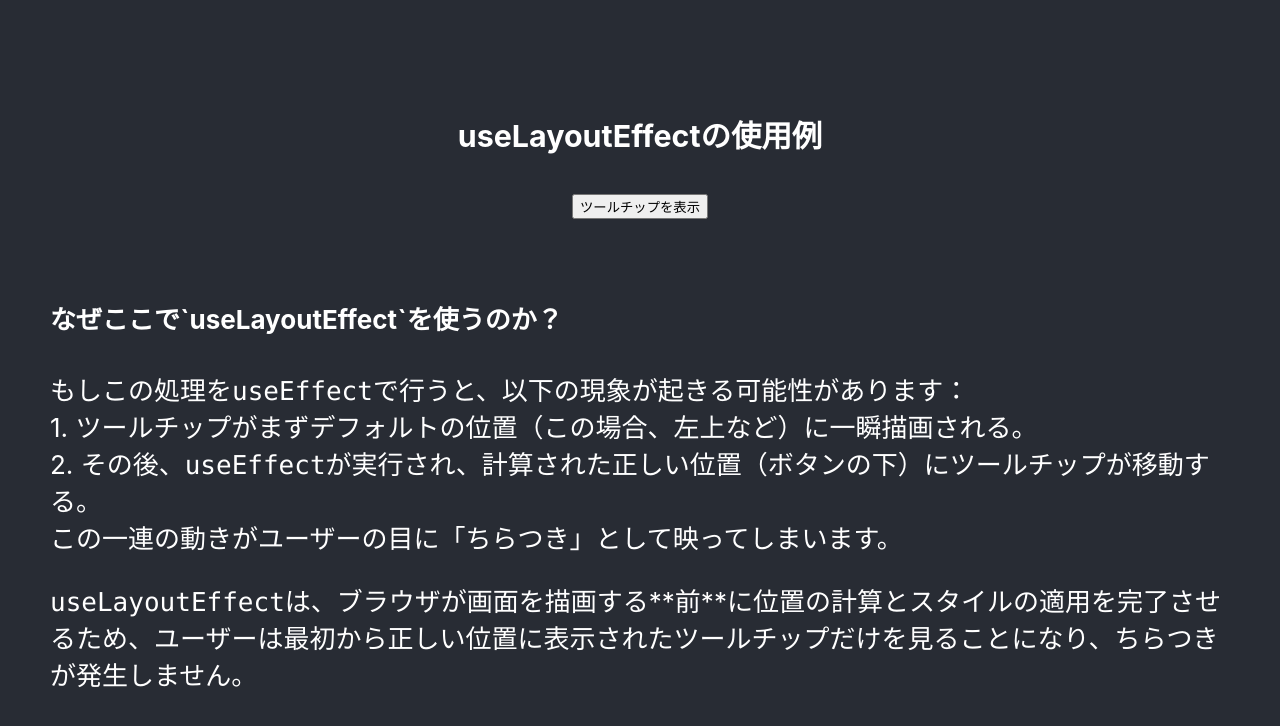
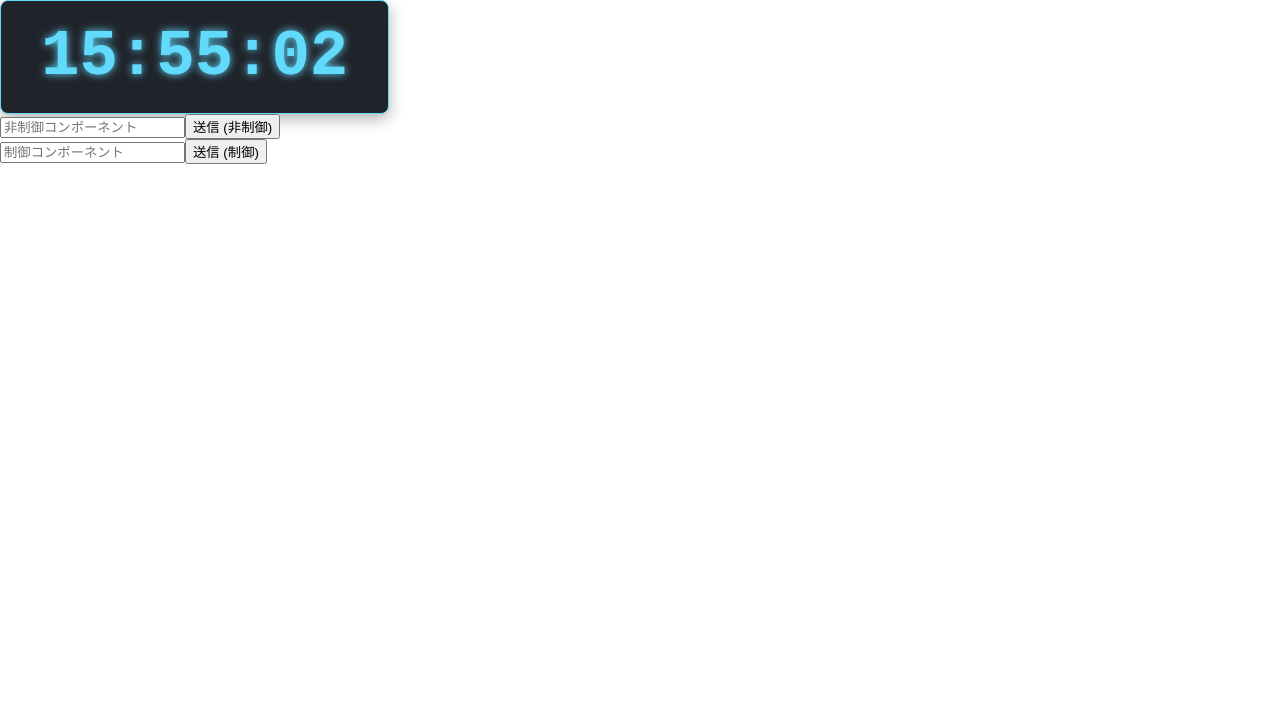
Before and after one commit to rikeda-cloud/react, a React (Create React App) app in the folder my-app/: page / in a window 1280 px wide. Shown: the top 726 px of the page. Built offline with nearby package versions, Linux system fonts and the light colour scheme.

Commit message:
[add] UnControlForm and ControlForm Component

```diff
--- a/my-app/src/App.tsx
+++ b/my-app/src/App.tsx
@@ -1,13 +1,14 @@
-import React from 'react';
-import { TooltipExample } from './TooltipExample';
 import './App.css';
+import { Clock } from "./Clock";
+import { UnControlForm } from "./UnControlForm";
+import { ControlForm } from "./ControlForm";
 
 function App() {
 	return (
-		<div className="App">
-			<header className="App-header">
-				<TooltipExample />
-			</header>
+		<div>
+			<Clock />
+			<UnControlForm />
+			<ControlForm />
 		</div>
 	);
 }
--- /dev/null
+++ b/my-app/src/ControlForm.tsx
@@ -0,0 +1,30 @@
+import React, { useState } from "react";
+
+export function ControlForm() {
+	const [inputValue, setInputValue] = useState("");
+
+	const handleSubmit = (event: React.FormEvent<HTMLFormElement>) => {
+		// フォームのデフォルトの送信動作（ページのリロード）を防ぐ
+		event.preventDefault();
+		// stateから現在の入力値を取得し、コンソールに出力
+		console.log("制御コンポーネントの値:", inputValue);
+		// stateをクリアすることで、入力フィールドの値をクリア
+		setInputValue("");
+	};
+
+	const handleChange = (event: React.ChangeEvent<HTMLInputElement>) => {
+		setInputValue(event.target.value);
+	};
+
+	return (
+		<form onSubmit={handleSubmit}>
+			<input
+				type="text"
+				value={inputValue}
+				onChange={handleChange}
+				placeholder="制御コンポーネント"
+			/>
+			<button type="submit">送信 (制御)</button>
+		</form>
+	);
+}
--- /dev/null
+++ b/my-app/src/UnControlForm.tsx
@@ -0,0 +1,23 @@
+import React from "react"
+
+export function UnControlForm() {
+	const inputRef = React.useRef<HTMLInputElement>(null!);
+
+	const handleSubmit = (event: React.FormEvent<HTMLFormElement>) => {
+		// フォームのデフォルトの送信動作（ページのリロード）を防ぐ
+		event.preventDefault();
+		// useRefを使ってinput要素の現在の値に直接アクセスし、コンソールに出力
+		console.log("非制御コンポーネントの値:", inputRef.current.value);
+		// input要素の値を直接クリア
+		inputRef.current.value = "";
+		// input要素に直接フォーカスを設定
+		inputRef.current.focus();
+	};
+
+	return (
+		<form onSubmit={handleSubmit}>
+			<input type="text" ref={inputRef} defaultValue="" placeholder="非制御コンポーネント" />
+			<button type="submit">送信 (非制御)</button>
+		</form>
+	)
+}
```
